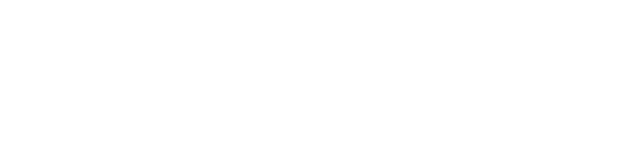
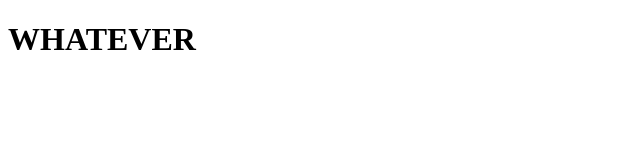
Before and after one commit to hiwazero/git-one, a plain HTML site: page index.html in a window 1280 px wide. Shown: the whole page, without its empty margins (0-640 px from the left). Drawn offline with Linux system fonts and the light colour scheme.

Commit message:
added h1

```diff
--- a/index.html
+++ b/index.html
@@ -6,6 +6,6 @@
     <title>WHOOOO</title>
 </head>
 <body>
-
+    <h1>WHATEVER</h1>
 </body>
 </html>
```
